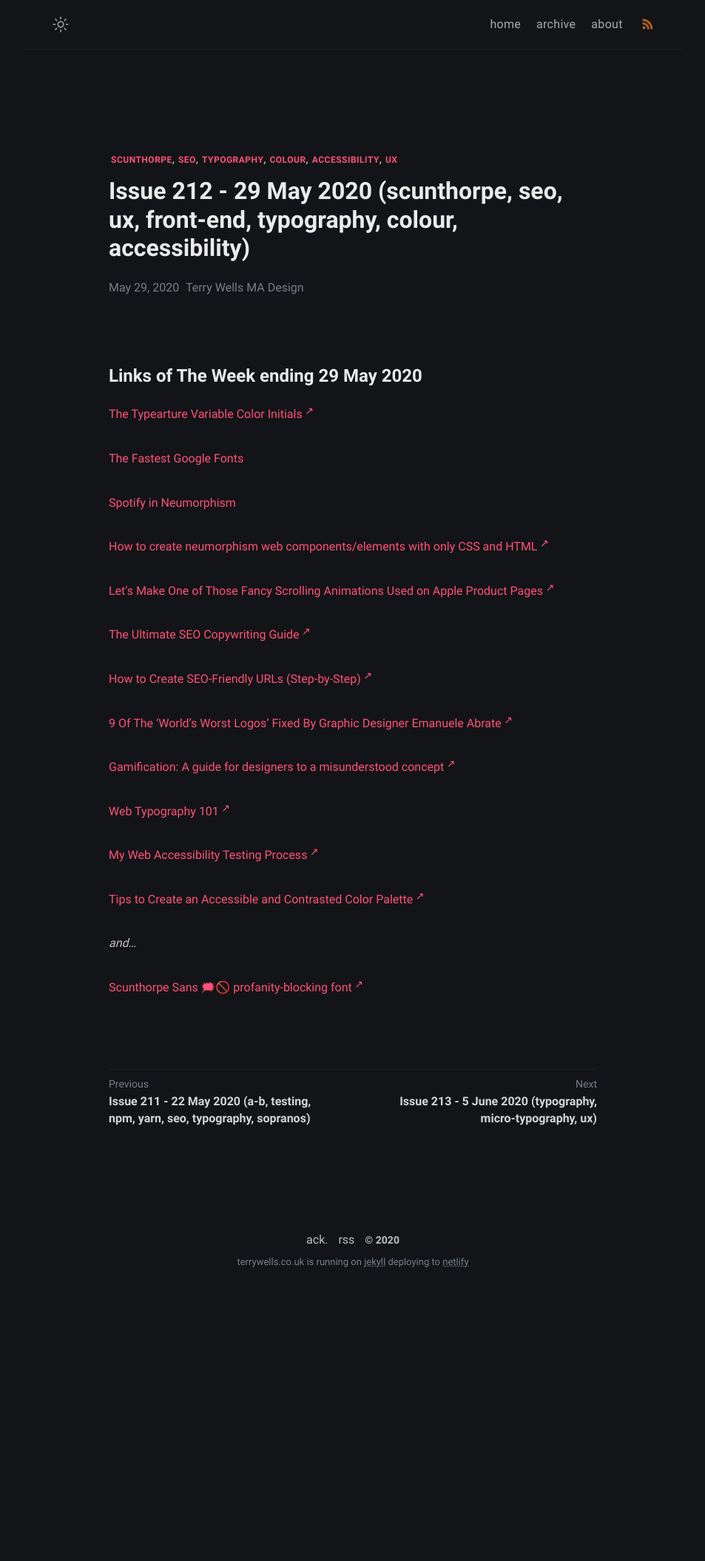
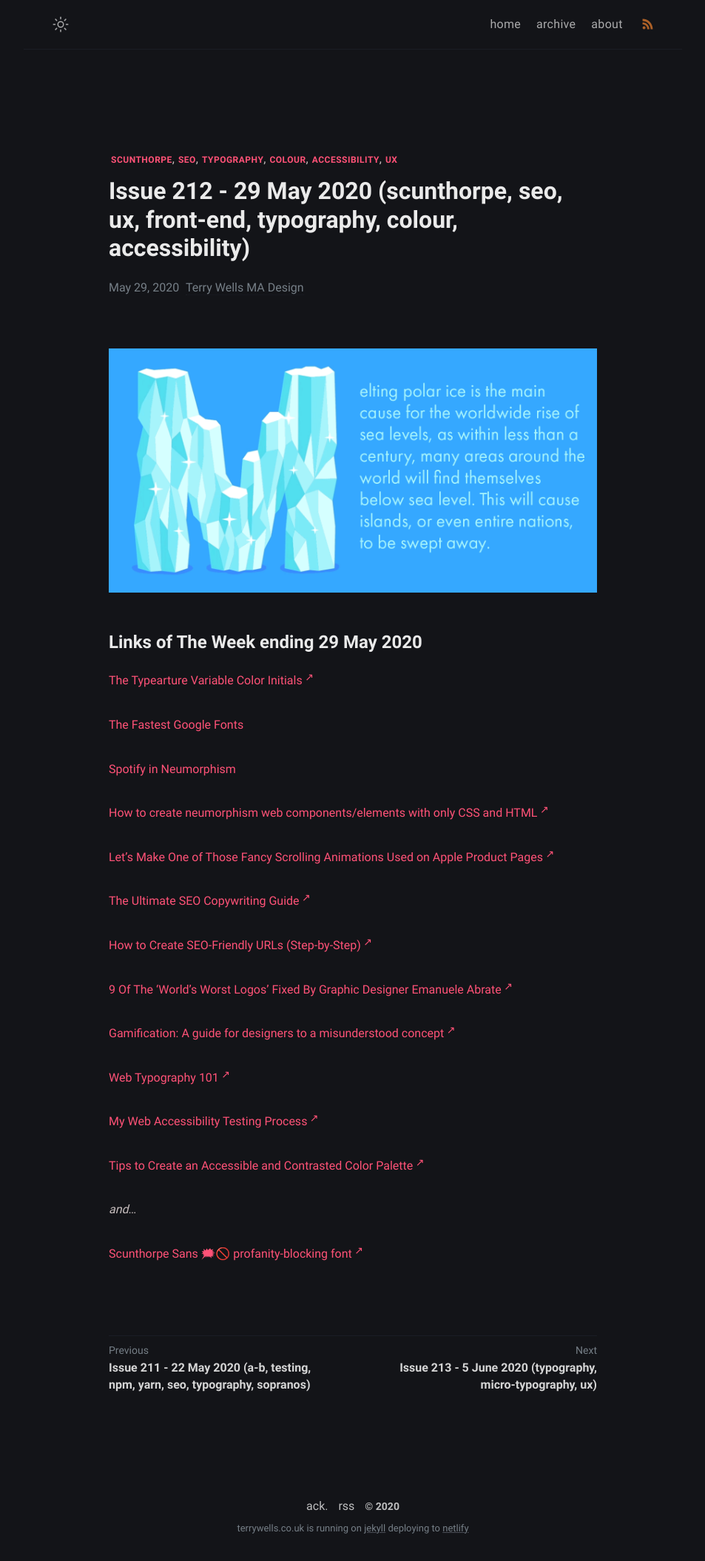
Before and after one commit to wristtattoo/jekyll-klise, a Jekyll site: the page built from _posts/2020-11-03-issue-212-29-may-2020-scunthorpe-seo-ux-front-end-typography-colour-accessibility.md, in a window 1280 px wide. Shown: the whole page at 74% size, without its empty margins (163-1116 px from the left). Built offline with Jekyll 4.4.1, drawn with Linux system fonts in a browser that asks for light colours; a script that is not in the unit is left out; before the commit the page ends 1750 px from its top, so only the background shows below that.

Commit message:
Update Links of The Week “2020-11-03-issue-212-29-may-2020-scunthorpe-seo-ux-front-end-typography-colour-accessibility”

```diff
--- a/_posts/2020-11-03-issue-212-29-may-2020-scunthorpe-seo-ux-front-end-typography-colour-accessibility.md
+++ b/_posts/2020-11-03-issue-212-29-may-2020-scunthorpe-seo-ux-front-end-typography-colour-accessibility.md
@@ -5,6 +5,8 @@ title: Issue 212 - 29 May 2020 (scunthorpe, seo, ux, front-end, typography,
 tags: scunthorpe seo typography colour accessibility ux
 date: 2020-05-29T18:13:27.566Z
 ---
+![The Typearture Variable Color Initials](/assets/uploads/issue-212.gif "The Typearture Variable Color Initials")
+
 # Links of The Week ending 29 May 2020
 
 <a href="https://www.typearture.com/variable-color-font-initials/" title="The Typearture Variable Color Initials" alt="The Typearture Variable Color Initials" target="_blank">The Typearture Variable Color Initials</a>
@@ -31,7 +33,6 @@ date: 2020-05-29T18:13:27.566Z
 
 <a href="https://stephaniewalter.design/blog/tips-create-accessible-color-palette/" title="Tips to Create an Accessible and Contrasted Color Palette" alt="Tips to Create an Accessible and Contrasted Color Palette" target="_blank">Tips to Create an Accessible and Contrasted Color Palette</a>
 
-
-_and_...
+*and*...
 
 <a href="https://vole.wtf/scunthorpe-sans" title="Scunthorpe Sans 🗯🚫 profanity-blocking font" alt="Scunthorpe Sans 🗯🚫 profanity-blocking font" target="_blank">Scunthorpe Sans 🗯🚫 profanity-blocking font</a>
```
Also changed, not shown: assets/uploads/issue-212.gif (added).
